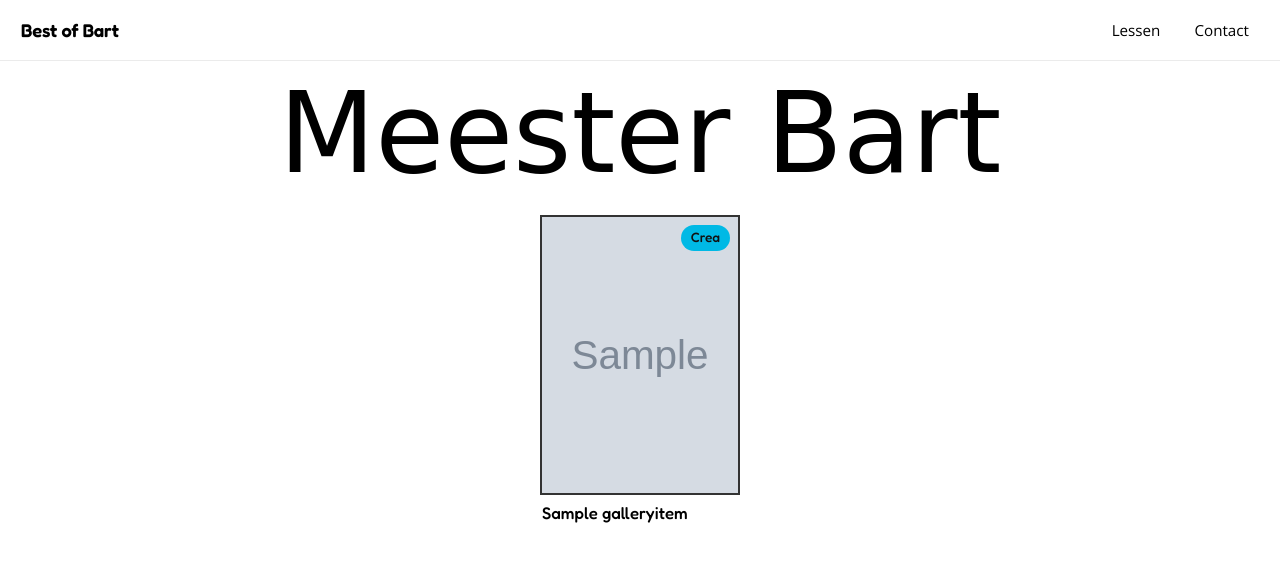
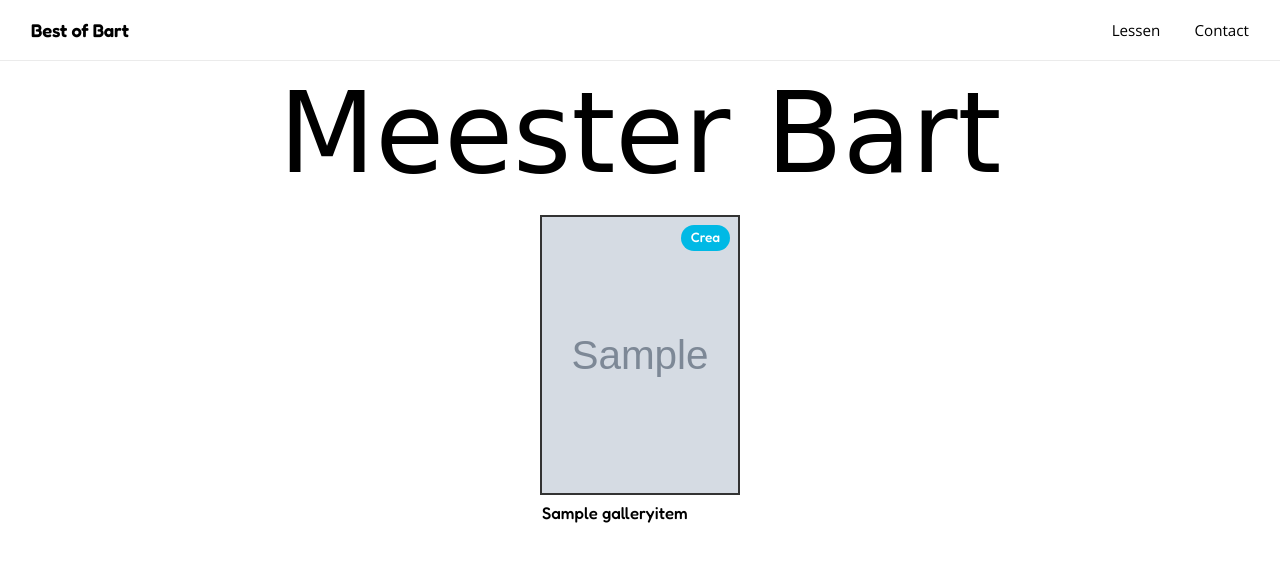
Before and after one commit to ChrisvdEijnden/best-of-bart, a Django app: page / in a window 1280 px wide. Shown: the top 564 px of the page. Run offline with Django 5.2, Linux system fonts and the light colour scheme; tables that the repository leaves empty hold one stand-in row (values such as "Sample post"); grey boxes marked "Sample" are stand-in pictures; some libraries are stand-ins or nearby versions; some web fonts are replaced.

Commit message:
Centre the nav logo in its pill and make genre tag text white
The brand link had padding-left: 4px against 14px on the right, so the
text sat off-centre in the hover background. Genre tags now all use
white text. Stylesheet version bumped so browsers fetch the new CSS.

Co-Authored-By: Claude Opus 5.5 <noreply@anthropic.com>
Claude-Session: https://claude.ai/code/session_01BPQ7v8cBmh61WDBRiB7GpF

```diff
--- a/static/main/css/style.css
+++ b/static/main/css/style.css
@@ -111,7 +111,7 @@ header nav {
     font-weight: 600;
     font-size: 1.15rem;
     letter-spacing: -0.01em;
-    padding-left: 4px;
+    text-align: center;
 }
 
 /* Where am I: the current page's link is filled. */
@@ -724,8 +724,6 @@ html.dialog-open {
 }
 
 /* Genre tag styling */
-/* Text colour per tag keeps every tag above 4.5:1 contrast while the
-   background colours stay as they were. */
 .genre-tag {
     position: absolute;
     top: 8px;
@@ -733,7 +731,7 @@ html.dialog-open {
     font-size: 0.85rem;
     font-weight: 500;
     line-height: 1;
-    color: #111;
+    color: #fff;
     padding: 6px 10px;
     border-radius: 50px;
     font-family: "Fredoka", sans-serif;
@@ -754,7 +752,6 @@ html.dialog-open {
 
 .genre-musical {
     background-color: #e20e49;
-    color: #fff;
 }
 
 /* ── Media Queries ─────────────────────────────────────────────── */
--- a/templates/base.html
+++ b/templates/base.html
@@ -43,7 +43,7 @@
     <link rel="preconnect" href="https://fonts.googleapis.com">
     <link rel="preconnect" href="https://fonts.gstatic.com" crossorigin>
     <link rel="stylesheet" href="https://fonts.googleapis.com/css2?family=Fredoka:wght@300..700&family=Ms+Madi&family=Open+Sans:ital,wght@0,300..800;1,300..800&display=swap">
-    <link rel="stylesheet" href="{% static 'main/css/style.css' %}?v=4">
+    <link rel="stylesheet" href="{% static 'main/css/style.css' %}?v=5">
     <link rel="icon" type="image/x-icon" href="{% static 'main/images/favicon.ico' %}">
 
     <script async src="https://pagead2.googlesyndication.com/pagead/js/adsbygoogle.js?client=ca-pub-6847708276252567"
```
Also changed, not shown: 1 other file.
